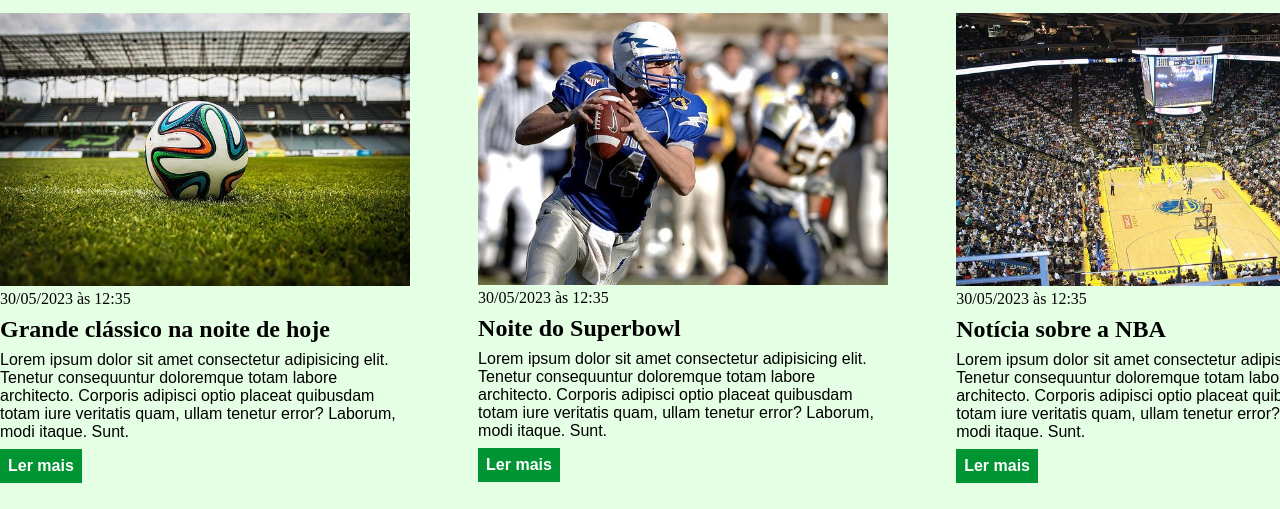
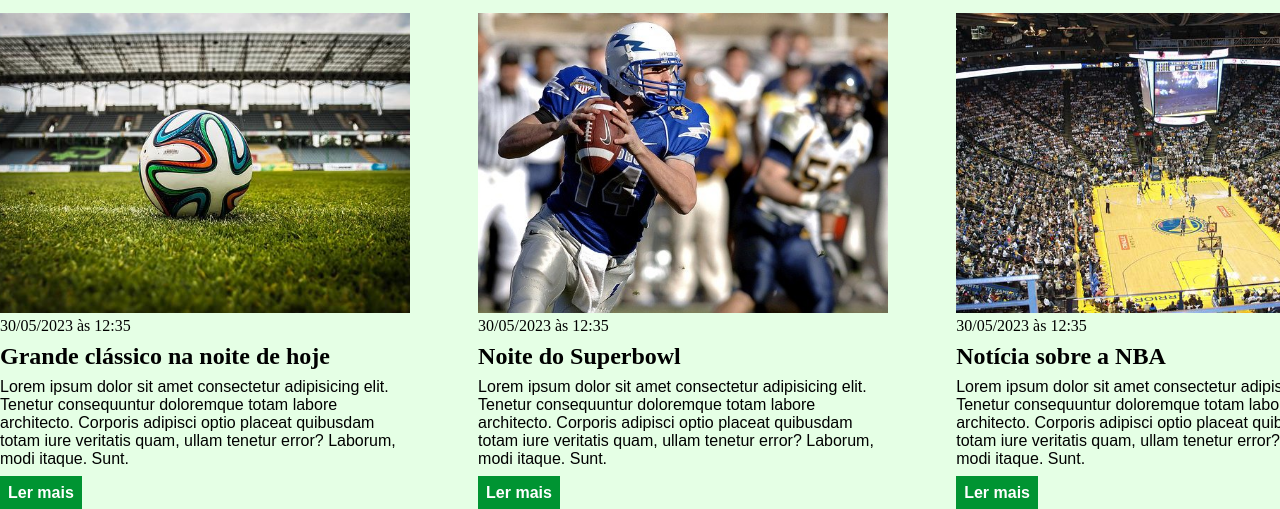
Before and after one commit to zrafaelagomes/modulo_git, a plain HTML site: page css_support_class/css/index.html in a window 1280 px wide. Shown: the part 125-634 px from the top of the page. Drawn offline with Linux system fonts and the light colour scheme.

Commit message:
Update main.css

```diff
--- a/css_support_class/css/main.css
+++ b/css_support_class/css/main.css
@@ -39,8 +39,9 @@ header li a {
 }
 
 .articles article img {
-    /* height: 180px; */
+    height: 300px;
     width: 100%;
+    object-fit: cover;
 }
 
 .articles article{
```
